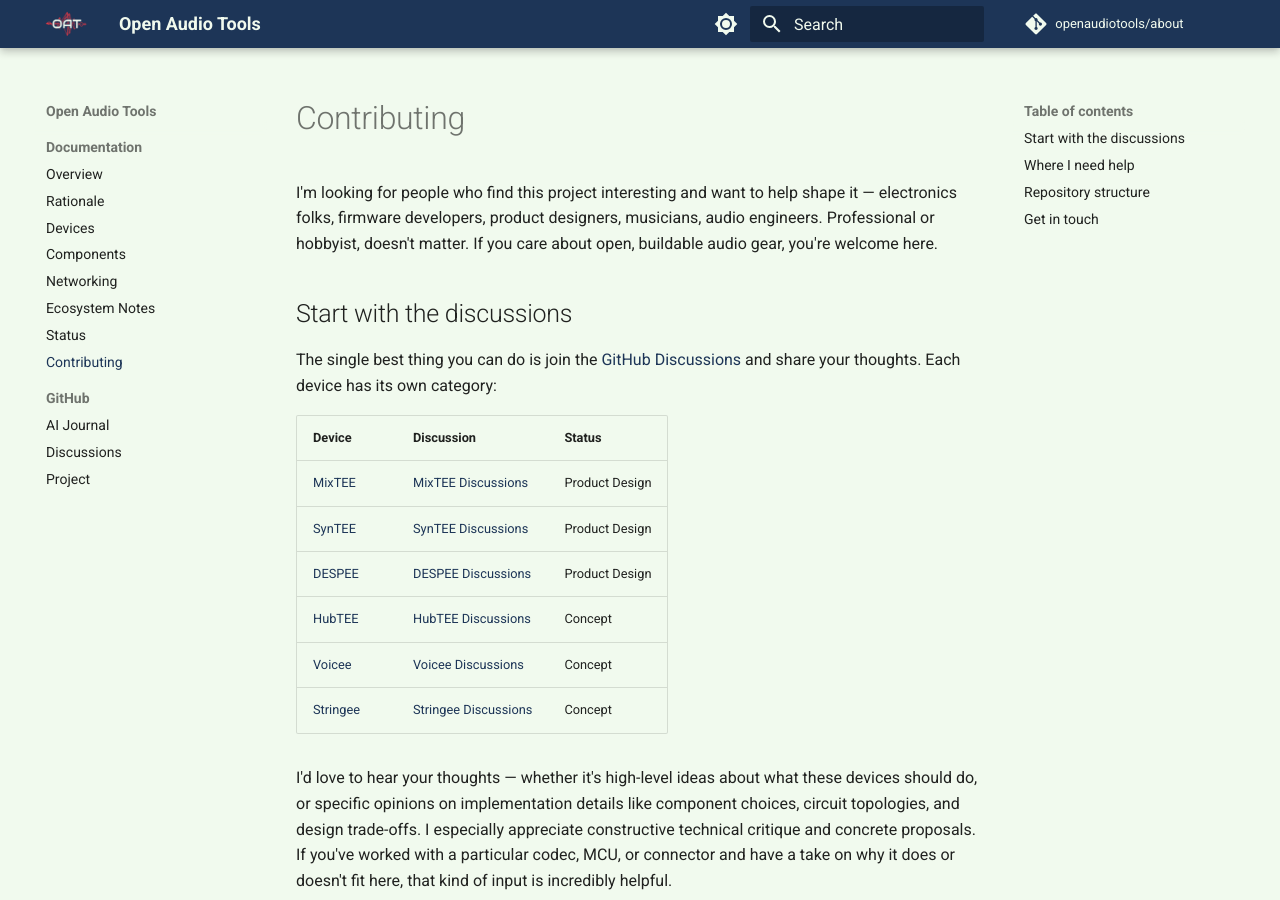
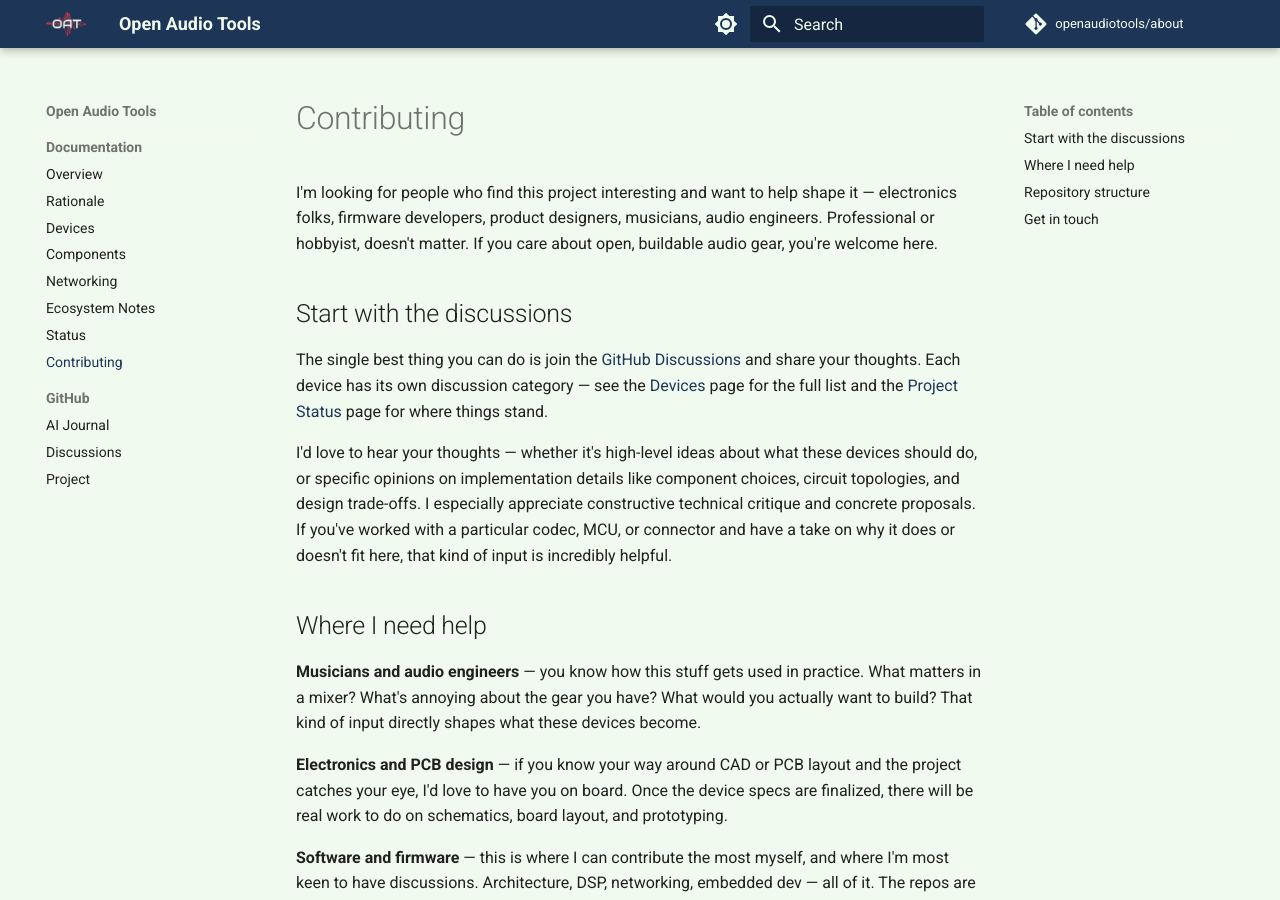
Before and after one commit to openaudiotools/about, an MkDocs documentation site: the page built from docs/contributing.md, in a window 1280 px wide and 900 px high. Built offline with MkDocs 1.6.1 and Material for MkDocs 9.7.7, drawn with Linux system fonts in a browser that asks for light colours; comment, search, counter and statistics services are not loaded.

Commit message:
Use placeholder markers for status table instead of full-file overwrite
The fetch_project_status script now reads docs/status.md and replaces
only the content between <!-- DEVICE_STATUS_TABLE_START/END --> markers,
preserving hand-written sections. The file is tracked instead of
gitignored. Also simplified contributing.md by replacing the devices
table with links to the Devices and Status pages.

Co-Authored-By: Claude Opus 4.6 (1M context) <noreply@anthropic.com>

```diff
--- a/docs/contributing.md
+++ b/docs/contributing.md
@@ -4,16 +4,7 @@ I'm looking for people who find this project interesting and want to help shape
 
 ## Start with the discussions
 
-The single best thing you can do is join the [GitHub Discussions](https://github.com/openaudiotools/about/discussions) and share your thoughts. Each device has its own category:
-
-| Device | Discussion | Status |
-|--------|-----------|--------|
-| [MixTEE](devices/index.md) | [MixTEE Discussions](https://github.com/openaudiotools/about/discussions/categories/mixtee) | Product Design |
-| [SynTEE](devices/index.md) | [SynTEE Discussions](https://github.com/openaudiotools/about/discussions/categories/syntee) | Product Design |
-| [DESPEE](components/index.md) | [DESPEE Discussions](https://github.com/openaudiotools/about/discussions/categories/despee) | Product Design |
-| [HubTEE](devices/hubtee.md) | [HubTEE Discussions](https://github.com/openaudiotools/about/discussions/categories/hubtee) | Concept |
-| [Voicee](devices/voicee.md) | [Voicee Discussions](https://github.com/openaudiotools/about/discussions/categories/voicee) | Concept |
-| [Stringee](devices/stringee.md) | [Stringee Discussions](https://github.com/openaudiotools/about/discussions/categories/stringee) | Concept |
+The single best thing you can do is join the [GitHub Discussions](https://github.com/openaudiotools/about/discussions) and share your thoughts. Each device has its own discussion category — see the [Devices](devices/index.md) page for the full list and the [Project Status](status.md) page for where things stand.
 
 I'd love to hear your thoughts — whether it's high-level ideas about what these devices should do, or specific opinions on implementation details like component choices, circuit topologies, and design trade-offs. I especially appreciate constructive technical critique and concrete proposals. If you've worked with a particular codec, MCU, or connector and have a take on why it does or doesn't fit here, that kind of input is incredibly helpful.
 
```
Also changed, not shown: docs/journal/2026-03-21--001-status-page-placeholder-and-contributing-cleanup.md (added, +21 -0 lines), docs/status.md (added, +34 -0 lines), 2 other files.
